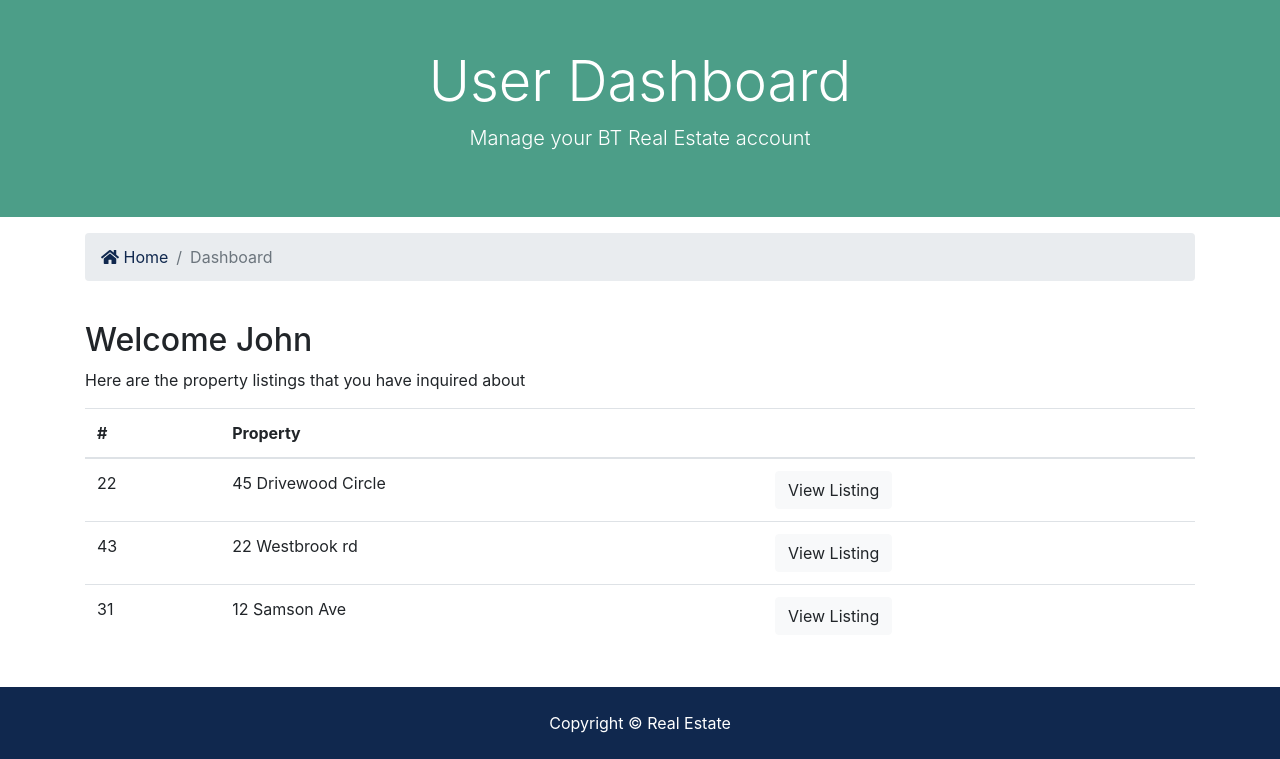
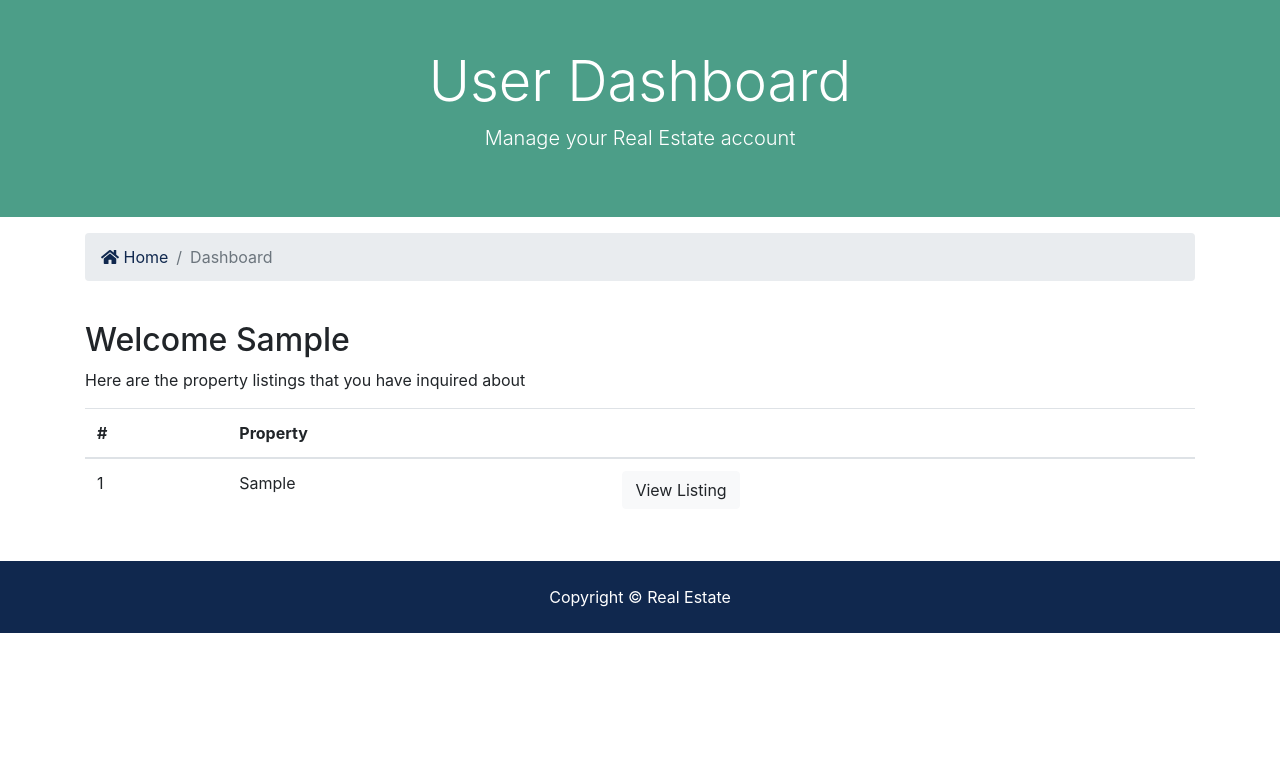
Before and after one commit to Yeraldinnesan/realter_project, a Django app: page /accounts/dashboard in a window 1280 px wide. Shown: the part 112-871 px from the top of the page. After the commit the page ends 745 px from the top, so only its background shows below. Run offline with Django 4.2, Linux system fonts and the light colour scheme; a user stored in the database is signed in; tables that the repository leaves empty hold one stand-in row (values such as "Sample post"); some libraries are stand-ins or nearby versions.

Commit message:
feat: :sparkles: User Dashboard

```diff
--- a/accounts/views.py
+++ b/accounts/views.py
@@ -1,6 +1,8 @@
 from django.shortcuts import render, redirect
 from django.contrib import messages
 from django.contrib.auth.models import User, auth
+
+from contacts.models import Contact
 
 def register(request):
     if request.method =="POST":
@@ -59,4 +61,9 @@ def logout(request):
         return redirect('index')
 
 def dashboard(request):
-    return render(request, 'accounts/dashboard.html')
+    user_contacts = Contact.objects.order_by('-contact_date').filter(user_id=request.user.id)
+
+    context = {
+        'contacts': user_contacts
+    }
+    return render(request, 'accounts/dashboard.html', context)
--- a/templates/accounts/dashboard.html
+++ b/templates/accounts/dashboard.html
@@ -9,7 +9,7 @@
     <div class="row text-center">
       <div class="col-md-12">
         <h1 class="display-4">User Dashboard</h1>
-        <p class="lead">Manage your BT Real Estate account</p>
+        <p class="lead">Manage your Real Estate account</p>
       </div>
     </div>
   </div>
@@ -33,7 +33,8 @@
   <div class="container">
     <div class="row">
       <div class="col-md-12">
-        <h2>Welcome John</h2>
+        <h2>Welcome {{user.first_name}}</h2>
+        {% if contacts %}
         <p>Here are the property listings that you have inquired about</p>
         <table class="table">
           <thead>
@@ -44,29 +45,24 @@
             </tr>
           </thead>
           <tbody>
+            {% for contact in contacts %}
             <tr>
-              <td>22</td>
-              <td>45 Drivewood Circle</td>
+              <td>{{contact.id}}</td>
+              <td>{{contact.listing}}</td>
               <td>
-                <a class="btn btn-light" href="#">View Listing</a>
+                <a
+                  class="btn btn-light"
+                  href="{% url 'listing' contact.listing_id %}"
+                  >View Listing</a
+                >
               </td>
             </tr>
-            <tr>
-              <td>43</td>
-              <td>22 Westbrook rd</td>
-              <td>
-                <a class="btn btn-light" href="#">View Listing</a>
-              </td>
-            </tr>
-            <tr>
-              <td>31</td>
-              <td>12 Samson Ave</td>
-              <td>
-                <a class="btn btn-light" href="#">View Listing</a>
-              </td>
-            </tr>
+            {% endfor %}
           </tbody>
         </table>
+        {% else %}
+        <p>You have not made any inquiries</p>
+        {% endif %}
       </div>
     </div>
   </div>
```
